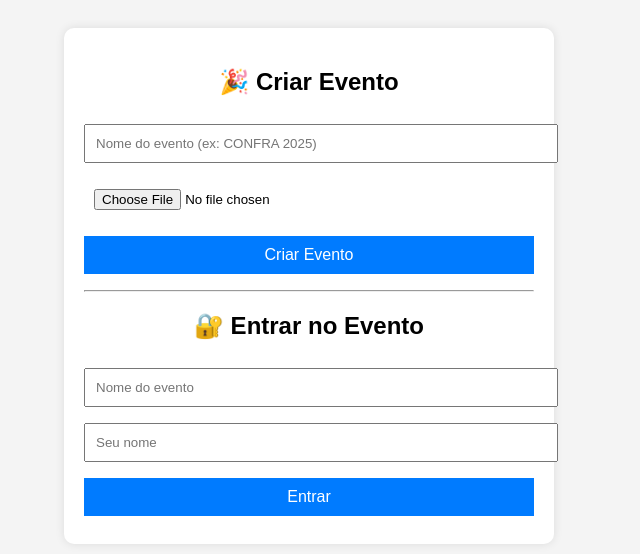
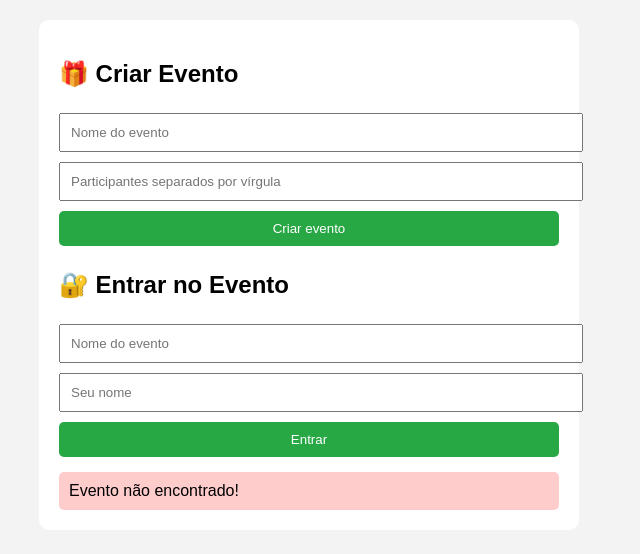
Before and after one commit to geekjon10-dotcom/sorteio-nomes, a plain HTML site: page index (1).html in a window 1280 px wide. Both pictures are taken after a click on the button "Entrar". Shown: the whole page, without its empty margins (331-971 px from the left). Drawn offline with Linux system fonts and the light colour scheme.

Commit message:
Add files via upload

```diff
--- a/index (1).html
+++ b/index (1).html
@@ -1,160 +1,83 @@
 <!DOCTYPE html>
 <html lang="pt-BR">
 <head>
-    <meta charset="UTF-8">
-    <meta name="viewport" content="width=device-width, initial-scale=1.0">
-    <title>Sorteio de Nomes</title>
-    <script src="https://cdn.jsdelivr.net/npm/qrious@4.0.2/dist/qrious.min.js"></script>
-    <style>
-        body { font-family: Arial, sans-serif; background-color: #f4f4f4; padding: 20px; }
-        .container { max-width: 450px; margin: auto; background: #fff; padding: 20px; border-radius: 10px; box-shadow: 0 0 10px rgba(0,0,0,0.1); }
-        h2 { text-align: center; }
-        input, button { width: 100%; padding: 10px; margin: 8px 0; }
-        button { background-color: #007bff; color: white; border: none; cursor: pointer; font-size: 16px; }
-        button:hover { background-color: #0056b3; }
-        #eventImagePreview { width: 100%; margin-top: 10px; display: none; border-radius: 8px; }
-        .hidden { display: none; }
-        #qrArea { text-align: center; margin-top: 15px; }
-        #qrCode { width: 200px; height: 200px; margin: auto; }
-    </style>
+<meta charset="UTF-8">
+<meta name="viewport" content="width=device-width, initial-scale=1.0">
+<title>Sorteio Amigo Oculto</title>
+<style>
+body { font-family: Arial; background:#f3f3f3; margin:0; padding:20px; }
+.container{ max-width:500px; margin:auto; background:white; padding:20px; border-radius:10px; }
+input, button{ width:100%; padding:10px; margin:5px 0; }
+button{ cursor:pointer; background:#28a745; color:white; border:0; border-radius:5px; }
+.msg{ padding:10px; margin-top:10px; border-radius:5px; display:none; }
+.err{ background:#ffcccc; }
+.ok{ background:#ccffcc; }
+</style>
 </head>
 <body>
+
 <div class="container">
-    <h2>🎉 Criar Evento</h2>
-    <input type="text" id="eventName" placeholder="Nome do evento (ex: CONFRA 2025)">
-    <input type="file" id="eventImage" accept="image/*">
-    <img id="eventImagePreview">
-    <button onclick="createEvent()">Criar Evento</button>
-    <div id="qrArea" class="hidden">
-        <h3>QR Code do Evento</h3>
-        <canvas id="qrCode"></canvas>
-        <p>Escaneie para acessar o evento</p>
-    </div>
-    <hr>
-    <h2>🔐 Entrar no Evento</h2>
-    <input type="text" id="loginEvent" placeholder="Nome do evento">
-    <input type="text" id="loginName" placeholder="Seu nome">
-    <button onclick="enterEvent()">Entrar</button>
-    <div id="eventArea" class="hidden">
-        <h2 id="eventTitle"></h2>
-        <img id="eventCover" style="width:100%; border-radius:8px; margin-bottom:10px;">
-        <button id="btnSortear" onclick="sortear()">🎁 Sortear</button>
-        <h3 id="result"></h3>
-    </div>
+<h2>🎁 Criar Evento</h2>
+<input id="eventoNome" placeholder="Nome do evento">
+<input id="eventoParticipantes" placeholder="Participantes separados por vírgula">
+<button onclick="criarEvento()">Criar evento</button>
+
+<h2>🔐 Entrar no Evento</h2>
+<input id="loginEvento" placeholder="Nome do evento">
+<input id="loginPessoa" placeholder="Seu nome">
+<button onclick="entrar()">Entrar</button>
+
+<div id="msg" class="msg"></div>
 </div>
 
 <script>
-    function loadEvents() { return JSON.parse(localStorage.getItem("events") || "{}"); }
-    function saveEvents(events) { localStorage.setItem("events", JSON.stringify(events)); }
+function normalizar(t){ return t.trim().toLowerCase(); }
 
-    document.getElementById("eventImage").addEventListener("change", function() {
-        const file = this.files[0];
-        const preview = document.getElementById("eventImagePreview");
-        if (file) {
-            const reader = new FileReader();
-            reader.onload = function(e) {
-                preview.src = e.target.result;
-                preview.style.display = "block";
-            };
-            reader.readAsDataURL(file);
-        }
-    });
+function mostrar(msg, ok=true){
+ let box=document.getElementById("msg");
+ box.style.display="block";
+ box.className = "msg " + (ok?"ok":"err");
+ box.innerText=msg;
+}
 
-    function createEvent() {
-        const name = document.getElementById("eventName").value.trim();
-        const imgFile = document.getElementById("eventImage").files[0];
-        if (!name) { alert("Digite o nome do evento!"); return; }
+function criarEvento(){
+ let nome = normalizar(document.getElementById("eventoNome").value);
+ let partRaw = document.getElementById("eventoParticipantes").value;
+ if(!nome || !partRaw){ return mostrar("Preencha todos os campos!", false); }
+ let participantes = partRaw.split(",").map(p=>normalizar(p)).filter(p=>p);
+ localStorage.setItem("ev_"+nome, JSON.stringify({
+   participantes: participantes,
+   sorteios:{}
+ }));
+ mostrar("Evento criado com sucesso!");
+}
 
-        const events = loadEvents();
-        if (events[name]) { alert("Este evento já existe!"); return; }
+function entrar(){
+ let evento = normalizar(document.getElementById("loginEvento").value);
+ let pessoa = normalizar(document.getElementById("loginPessoa").value);
 
-        let imgBase64 = "";
-        function finishCreation() {
-            events[name] = { cover: imgBase64, participants: [], draws: {} };
-            saveEvents(events);
-            alert("Evento criado com sucesso!");
-            generateQRCode(name);
-        }
+ let data = localStorage.getItem("ev_"+evento);
+ if(!data) return mostrar("Evento não encontrado!", false);
 
-        if (imgFile) {
-            const reader = new FileReader();
-            reader.onload = e => { imgBase64 = e.target.result; finishCreation(); };
-            reader.readAsDataURL(imgFile);
-        } else finishCreation();
-    }
+ let obj = JSON.parse(data);
+ if(!obj.participantes.includes(pessoa))
+    return mostrar("Seu nome não está na lista!", false);
 
-    function generateQRCode(eventName) {
-        document.getElementById("qrArea").classList.remove("hidden");
-        const url = window.location.origin + window.location.pathname + "?event=" + encodeURIComponent(eventName);
-        new QRious({ element: document.getElementById("qrCode"), value: url, size: 200 });
-    }
+ if(obj.sorteios[pessoa])
+    return mostrar("Você já realizou o sorteio!", false);
 
-    function enterEvent() {
-        const urlParams = new URLSearchParams(window.location.search);
-        const eventFromURL = urlParams.get("event");
-        const eventName = eventFromURL || document.getElementById("loginEvent").value.trim();
-        const userName = document.getElementById("loginName").value.trim();
+ // Realiza sorteio
+ let disponiveis = obj.participantes.filter(p=>p!==pessoa && !Object.values(obj.sorteios).includes(p));
+ if(disponiveis.length===0)
+    return mostrar("Nenhum nome disponível!", false);
 
-        if (!eventName || !userName) { alert("Preencha todos os campos!"); return; }
+ let sorteado = disponiveis[Math.floor(Math.random()*disponiveis.length)];
+ obj.sorteios[pessoa] = sorteado;
+ localStorage.setItem("ev_"+evento, JSON.stringify(obj));
 
-        const events = loadEvents();
-        if (!events[eventName]) { alert("Evento não encontrado!"); return; }
+ mostrar("Você tirou: " + sorteado);
+}
+</script>
 
-        const event = events[eventName];
-        if (!event.participants.includes(userName)) {
-            event.participants.push(userName);
-            saveEvents(events);
-        }
-
-        document.getElementById("eventTitle").textContent = eventName;
-
-        const cover = document.getElementById("eventCover");
-        cover.src = event.cover || "";
-        cover.style.display = event.cover ? "block" : "none";
-
-        document.getElementById("eventArea").classList.remove("hidden");
-
-        const btn = document.getElementById("btnSortear");
-        if (event.draws[userName]) {
-            btn.disabled = true;
-            document.getElementById("result").textContent = "Você já sorteou: " + event.draws[userName];
-        } else {
-            btn.disabled = false;
-            document.getElementById("result").textContent = "";
-        }
-
-        localStorage.setItem("currentUser", userName);
-        localStorage.setItem("currentEvent", eventName);
-    }
-
-    function sortear() {
-        const eventName = localStorage.getItem("currentEvent");
-        const userName = localStorage.getItem("currentUser");
-
-        const events = loadEvents();
-        const event = events[eventName];
-
-        if (event.draws[userName]) { alert("Você já sorteou!"); return; }
-
-        const disponíveis = event.participants.filter(
-            p => p !== userName && !Object.values(event.draws).includes(p)
-        );
-
-        if (disponíveis.length === 0) { alert("Não há mais nomes disponíveis!"); return; }
-
-        const sorteado = disponíveis[Math.floor(Math.random() * disponíveis.length)];
-        event.draws[userName] = sorteado;
-        saveEvents(events);
-
-        document.getElementById("result").textContent = "Você tirou: " + sorteado;
-        document.getElementById("btnSortear").disabled = true;
-    }
-
-    window.onload = function () {
-        const urlParams = new URLSearchParams(window.location.search);
-        const eventName = urlParams.get("event");
-        if (eventName) document.getElementById("loginEvent").value = eventName;
-    };
-</script>
 </body>
 </html>
```
